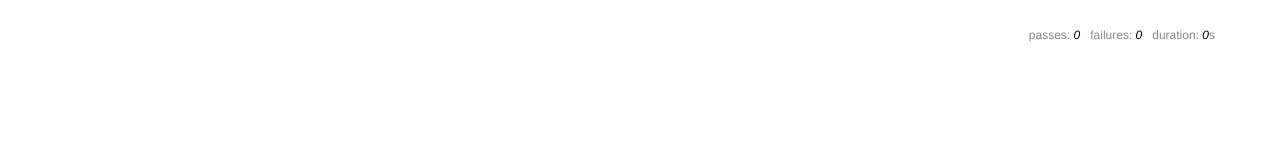
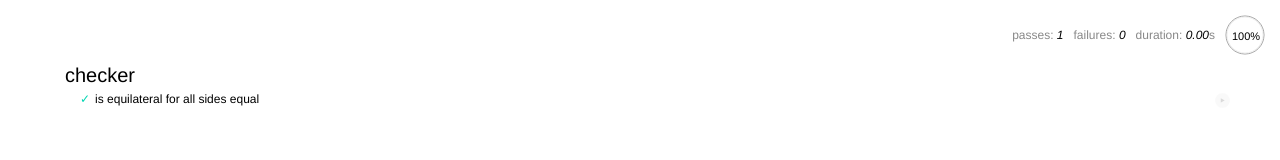
Before and after one commit to chalmie/triangle-checker, a plain HTML site: page spec/spec-runner.html in a window 1280 px wide. Drawn offline with nearby package versions, Linux system fonts and the light colour scheme.

Commit message:
add spec set one

```diff
--- a/js/scripts.js
+++ b/js/scripts.js
@@ -0,0 +1,8 @@
+var checker = function(side1,side2,side3) {
+if((side1 === side2) && (side2 === side3)) {
+  return true;
+}
+  else {
+    return false;
+  }
+};
--- a/spec/spec-runner.html
+++ b/spec/spec-runner.html
@@ -5,7 +5,7 @@
 </head>
 <body>
   <div id="mocha"></div>
-  <script src="../js/jquery-1.12.0.js"></script>
+<script src="https://ajax.googleapis.com/ajax/libs/jquery/1.12.0/jquery.min.js"></script>
   <script src="../js/scripts.js"></script>
   <script src="mocha.js"></script>
   <script src="chai.js"></script>
--- a/spec/specs.js
+++ b/spec/specs.js
@@ -0,0 +1,5 @@
+describe("checker", function() {
+  it("is equilateral for all sides equal", function() {
+    expect(checker(4,4,4)).to.equal(true);
+  });
+});
```
